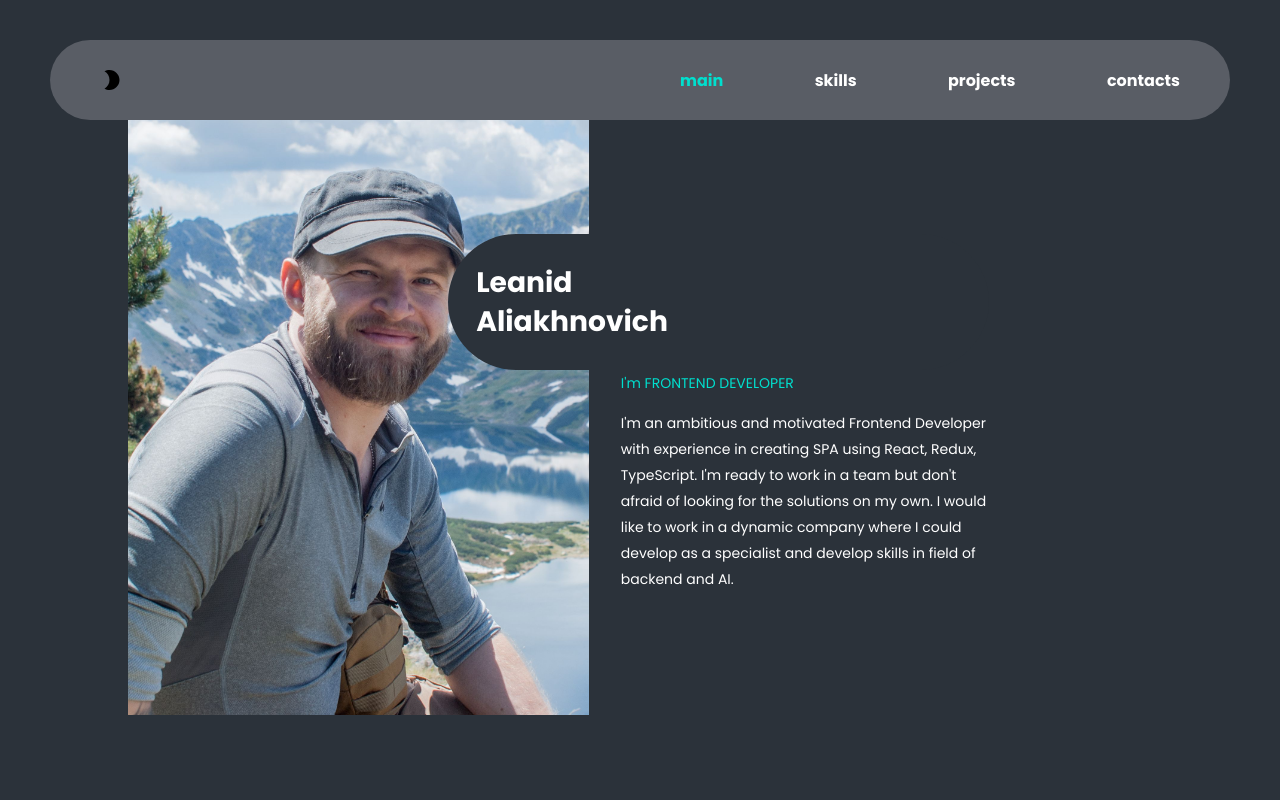
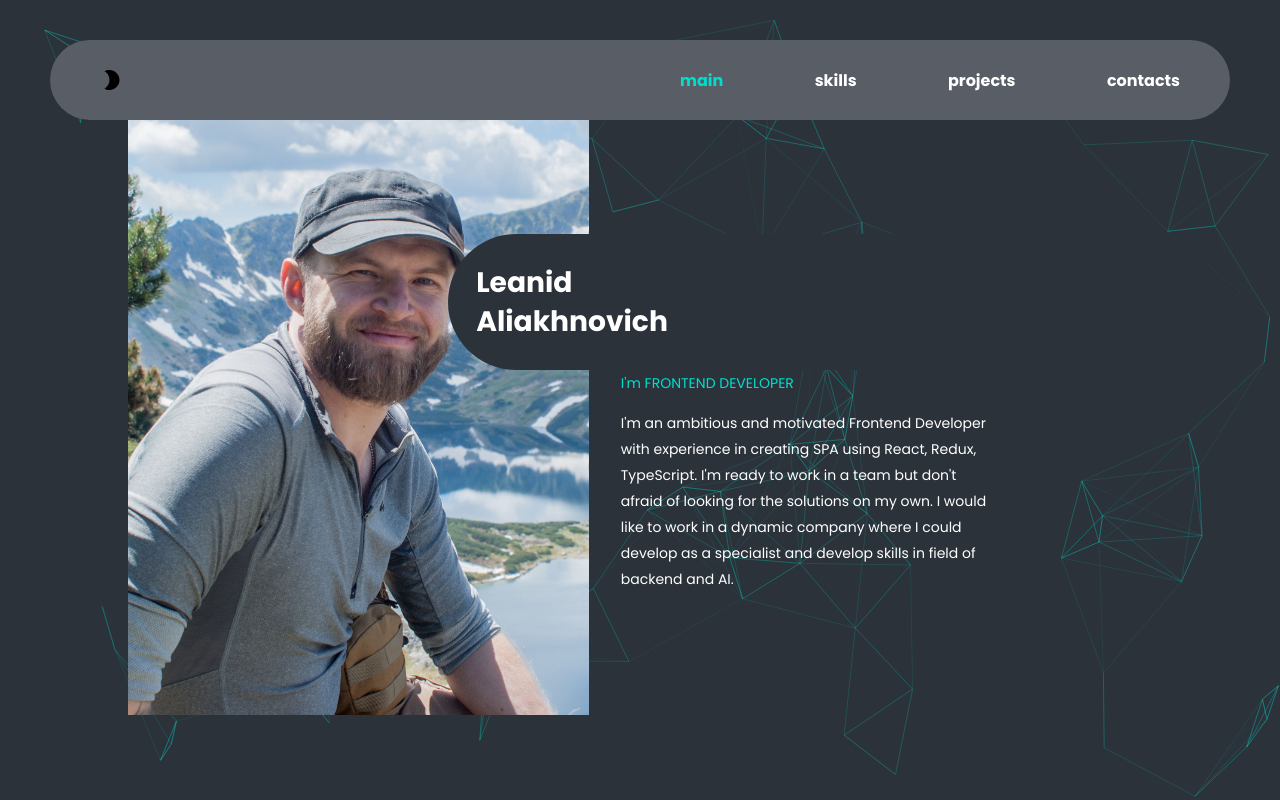
Before and after one commit to LaV0n/cv, a React (Create React App) app: page / in a window 1280 px wide. Shown: the top 800 px of the page. Built offline with nearby package versions, Linux system fonts and the light colour scheme.

Commit message:
feat: add background particles

```diff
--- a/package.json
+++ b/package.json
@@ -23,11 +23,13 @@
     "react": "^18.2.0",
     "react-awesome-reveal": "^4.2.3",
     "react-dom": "^18.2.0",
+    "react-particles": "^2.9.3",
     "react-scripts": "5.0.1",
     "react-scroll": "^1.8.7",
     "react-tilt": "^0.1.4",
     "react-typed": "^1.2.0",
     "sass": "^1.56.1",
+    "tsparticles": "^2.9.3",
     "typescript": "^4.4.2",
     "web-vitals": "^2.1.0"
   },
--- /dev/null
+++ b/src/common/components/particles/Particles.tsx
@@ -0,0 +1,83 @@
+import React, { useCallback } from 'react';
+import type { Container, Engine } from "tsparticles-engine";
+import { loadFull } from "tsparticles";
+import Particles from "react-particles";
+
+export const ParticlesBlock = () => {
+    const particlesInit = useCallback(async (engine: Engine) => {
+             await loadFull(engine);
+    }, []);
+    return (
+        <Particles
+            id="tsparticles"
+            init={particlesInit}
+            options={{
+                fpsLimit: 60,
+                interactivity: {
+                    events: {
+                        onClick: {
+                            enable: true,
+                            mode: "push",
+                        },
+                        onHover: {
+                            enable: true,
+                            mode: "repulse",
+                        },
+                        resize: true,
+                    },
+                    modes: {
+                        push: {
+                            quantity: 4,
+                        },
+                        repulse: {
+                            distance: 200,
+                            duration: 0.4,
+                        },
+                    },
+                },
+                particles: {
+                    color: {
+                        value: "rgb(0, 223, 206)",
+                    },
+                    links: {
+                        color: "rgb(0, 223, 206)",
+                        distance: 150,
+                        enable: true,
+                        opacity: 0.3,
+                        width: 1,
+                    },
+                    collisions: {
+                        enable: true,
+                    },
+                    move: {
+                        direction: "none",
+                        enable: true,
+                        outModes: {
+                            default: "bounce",
+                        },
+                        random: false,
+                        speed: 2,
+                        straight: false,
+                    },
+                    number: {
+                        density: {
+                            enable: true,
+                            area: 900,
+                        },
+                        value: 90,
+                    },
+                    opacity: {
+                        value: 0.5,
+                    },
+                    shape: {
+                        type: "click",
+                    },
+                    size: {
+                        value: { min: 1, max: 5 },
+                    },
+                },
+                detectRetina: true,
+            }}
+        />
+    );
+};
--- a/src/contacts/Contacts.tsx
+++ b/src/contacts/Contacts.tsx
@@ -53,6 +53,7 @@ export const Contacts = () => {
     return (
         <ThemeProvider theme={theme}>
             <div id='contacts' className={style.contactsBlock}>
+                <Slide direction={'up'}  triggerOnce>
                 < div className={`${styleContainer.container} ${style.contactsContainer}`}>
                         <Title title={'Contacts'} description={'LET\'S TALK'}/>
                         <div className={style.block}>
@@ -83,6 +84,7 @@ export const Contacts = () => {
                             </form>
                         </div>
                 </div>
+                </Slide>
             </div>
         </ThemeProvider>
     );
--- a/src/footer/Footer.tsx
+++ b/src/footer/Footer.tsx
@@ -15,10 +15,12 @@ export const Footer = () => {
             < div className={`${styleContainer.container} ${style.footerContainer}`}>
                     <h3>LaVon</h3>
                     <form className={style.block}>
+                        <Slide direction={'up'}  cascade  triggerOnce damping={0.1}>
                         <Link icon={gitIcon} link='https://github.com/LaV0n'/>
                         <Link icon={codewarsIcon} link={'https://www.codewars.com/users/LaV0n'}/>
                         <Link icon={linkedinIcon} link={'https://www.linkedin.com/in/alekhnovich-leanid'}/>
                         <Link icon={telegramIcon} link={'https://t.me/lavon_by'}/>
+                        </Slide>
                     </form>
                     <h5>© 2022 all rights reserved </h5>
             </div>
--- a/src/main/Main.module.scss
+++ b/src/main/Main.module.scss
@@ -4,16 +4,16 @@
   min-height: 100vh;
   background-color: $mainColor;
   justify-content: space-around;
+
   @media screen and (max-width: 930px) {
     .mainContainer {
       flex-direction: column;
     }
   }
+  .greetings {
 
-  .greetings {
-    background-color: $mainColor;
     color: $textColor;
-
+    z-index: 2;
     .name {
       margin: 40px 0 0 -11vw;
       padding: 2.2vw;
@@ -23,6 +23,7 @@
       color: $textColor;
       background-color: $mainColor;
       border-radius: 100px;
+      z-index: 5;
       @media screen and (max-width: 930px) {
         margin: -40px 0 0 0;
         font-size: 40px;
@@ -42,6 +43,7 @@
       color: $textColor;
       letter-spacing: 0;
       font-weight: 400;
+      z-index: 3;
       @media screen and (max-width: 930px) {
         text-align: center;
       }
@@ -55,18 +57,14 @@
   .photo {
     width: 45%;
     height: 100%;
-    &:hover {
-     width: 50%;
-      transition: 0.5s;
-    }
+    z-index: 1;
+
     @media screen and (max-width: 930px) {
       width: 100%;
       height: 500px;
       object-fit: cover;
       object-position: 0 20%;
-      &:hover {
-       width: 100%;
-      }
+
     }
   }
 }
--- a/src/main/Main.tsx
+++ b/src/main/Main.tsx
@@ -1,14 +1,17 @@
 import style from "./Main.module.scss";
 import styleContainer from "./../common/styles/Container.module.css"
 import photo from '../assets/image/LavonTatry.jpg'
-import { Slide } from "react-awesome-reveal";
+import { Slide, Zoom } from "react-awesome-reveal";
 import Typed from "react-typed"
+import { ParticlesBlock } from "../common/components/particles/Particles";
 
 export const Main = () => {
     return (
         <div id='main' className={style.main}>
+            <Zoom triggerOnce delay={100}>
             < div className={`${styleContainer.container} ${style.mainContainer}`}>
                     <img src={photo} className={style.photo} alt='0'/>
+                <ParticlesBlock/>
                     <div className={style.greetings}>
                         <h1 className={style.name}>
                     <span>Leanid
@@ -38,6 +41,7 @@ export const Main = () => {
                         </div>
                     </div>
                 </div>
+            </Zoom>
         </div>
     );
 }
--- a/src/projects/Projects.tsx
+++ b/src/projects/Projects.tsx
@@ -49,12 +49,12 @@ export const Projects = () => {
         }
     }
 
-
     return (
         <div id='projects' className={style.projectsBlock}>
-            < div className={`${styleContainer.container} ${style.projectsContainer}`}>
-                    <Title title="Projects" description={"LATEST WORKS"}/>
+                < div className={`${styleContainer.container} ${style.projectsContainer}`}>
+                    <Title title="Projects" description={"Pets Apps"}/>
                     <div className={style.projects}>
+                        <Slide direction={'up'} cascade  triggerOnce damping={0.1}>
                         <Project style={projectImg.first}
                                  title="social network"
                                  description="SPA with REST API"
@@ -105,10 +105,11 @@ export const Projects = () => {
                                  description="task with responsive web design on  vanilla JS"
                                  link={'https://lav0n.github.io/Shelter/'}
                         />
+                        </Slide>
                         <div>
                         </div>
                     </div>
-            </div>
+                </div>
         </div>
 
     );
--- a/src/skills/Skills.tsx
+++ b/src/skills/Skills.tsx
@@ -23,6 +23,7 @@ export const Skills = () => {
             < div className={`${styleContainer.container} ${style.skillsContainer}`}>
                     <Title title={'Skills'} description={'DEVELOPING ON'}/>
                     <div className={style.skills}>
+                        <Slide direction={'up'} cascade  triggerOnce damping={0.1}>
                         <Skill title="React" icon={reactIcon}/>
                         <Skill title="TypeScript" icon={tsIcon} />
                         <Skill title="JavaScript" icon={JSIcon}/>
@@ -36,6 +37,7 @@ export const Skills = () => {
                         <Skill title="MongoDB" icon={mongodbIcon}/>
                         <Skill title="GitHub" icon={githubIcon}/>
                         <Skill title="Photoshop" icon={photoIcon}/>
+                        </Slide>
                     </div>
             </div>
         </div>
```
Also changed, not shown: 1 other file (tests, documents, lock files or other folders).
